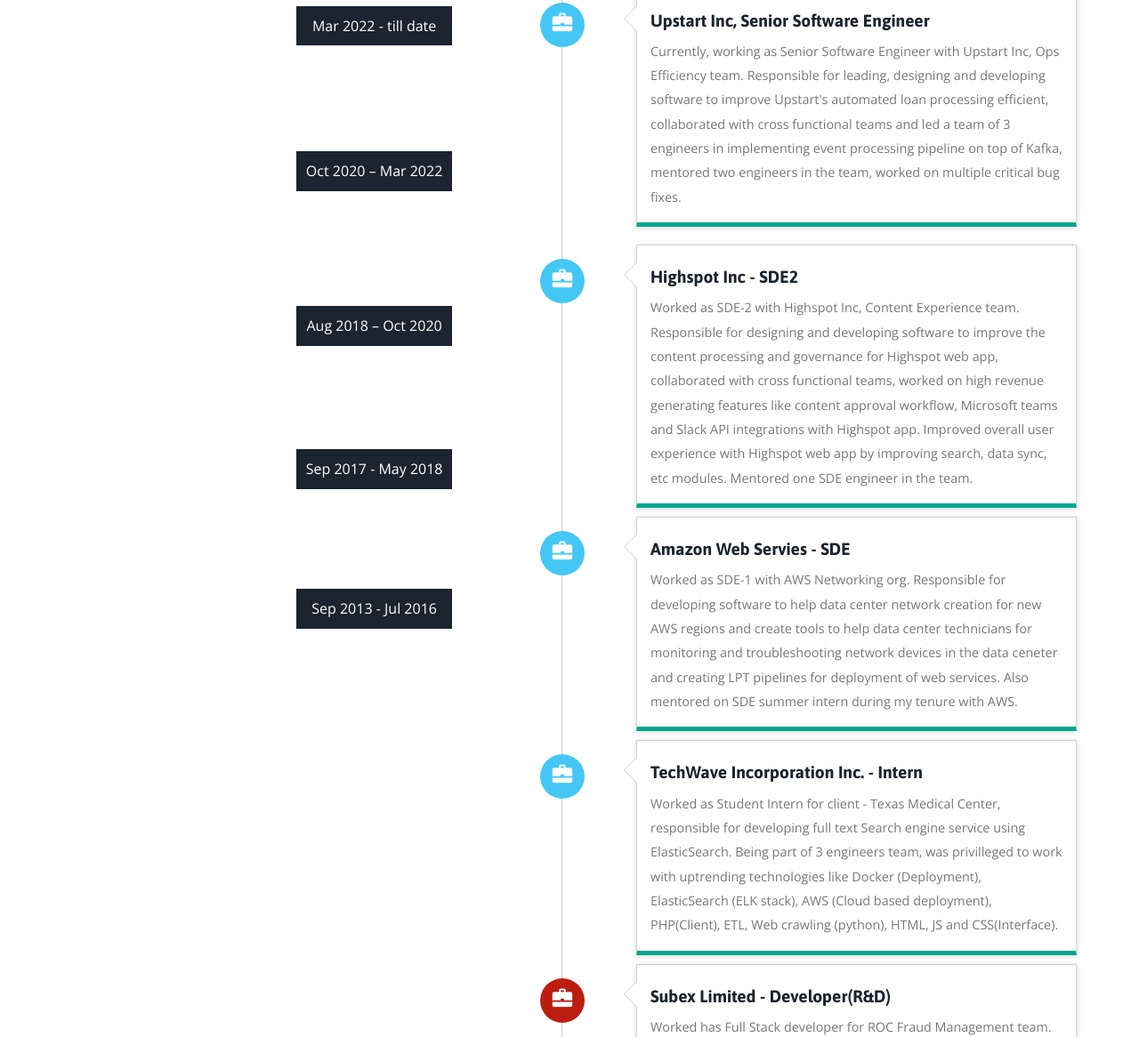
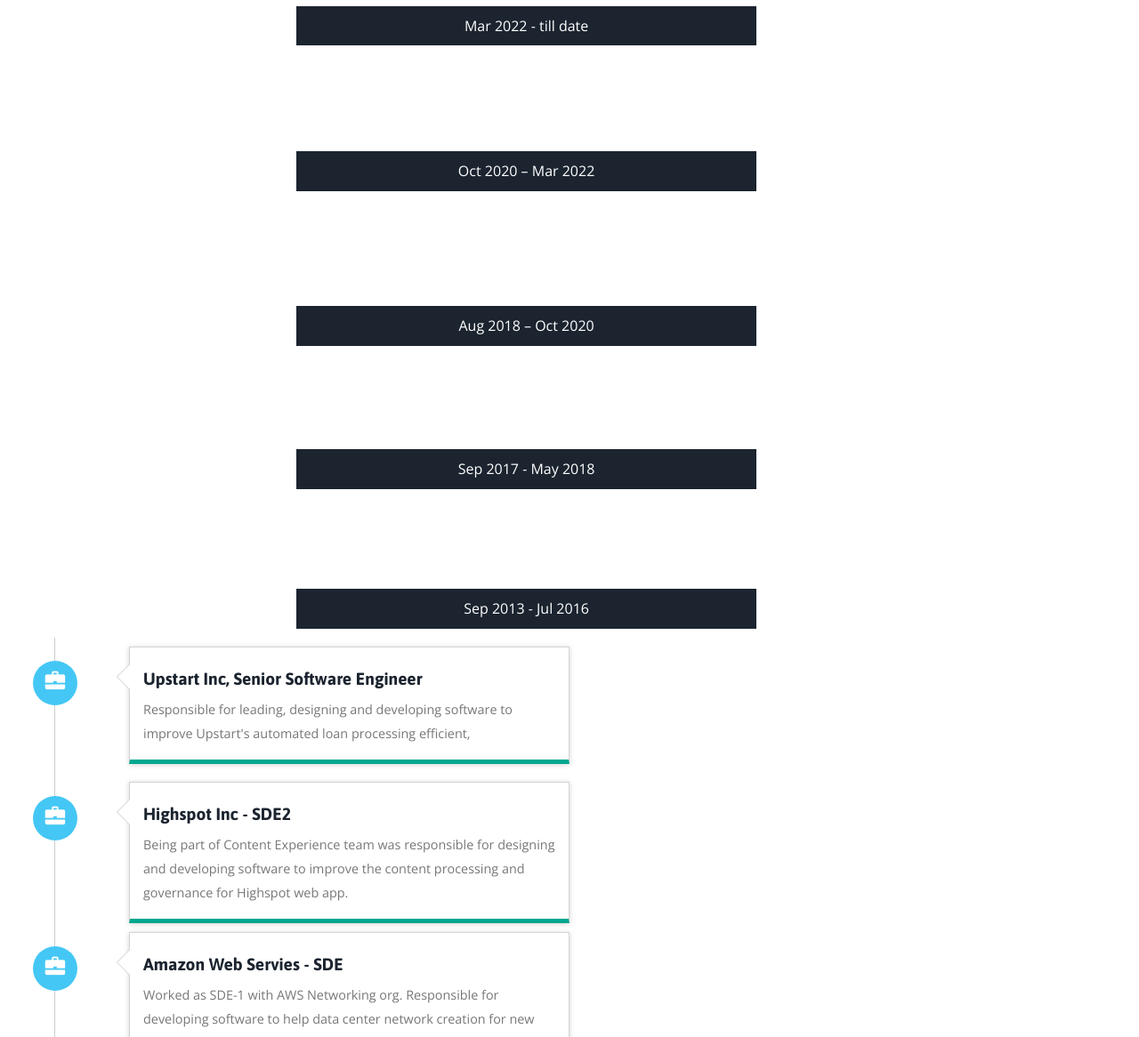
Before and after one commit to namruthabv/namruthabv.github.io, a plain HTML site: page index.html in a window 1280 px wide. Shown: the part 1634-2800 px from the top of the page at 89% size. Drawn offline with nearby package versions, Linux system fonts and the light colour scheme; files whose address does not match are found by name.

Commit message:
Update index.html
updating experience

```diff
--- a/index.html
+++ b/index.html
@@ -103,7 +103,7 @@
 						<li>
 							<ul class="address-text">
 								<li><b>E-MAIL </b></li>
-								<li><a href="mailto:namrathabv91@gmail.com">namrathabv91@gmail.com</a></li>
+								<li><a href="mailto:namruthabogimanev@gmail.com">namruthabogimanev@gmail.com</a></li>
 							</ul>
 						</li>
 						<li>
@@ -290,7 +290,7 @@
 						<span class="border one"></span>
 					</div>
 					<div class="time-main w3l-agile">
-							<div class="col-md-6 year-info">
+							<div class="col-md-12 year-info">
 							   <ul class="year">
 								   <li>Mar 2022 - till date</li>
 								   <li>Oct 2020 – Mar 2022</li>
@@ -308,8 +308,8 @@
 																	  <h4 class="timeline-title">Upstart Inc, Senior Software Engineer</h4>
 																	</div>
 																	<div class="timeline-body">
-																	  <p> Currently, working as Senior Software Engineer with Upstart Inc, Ops Efficiency team. Responsible for leading, designing and developing software to improve Upstart's automated loan processing efficient,
-																	   collaborated with cross functional teams and led a team of 3 engineers in implementing event processing pipeline on top of Kafka, mentored two engineers in the team, worked on multiple critical bug fixes.
+																	  <p> Responsible for leading, designing and developing software to improve Upstart's automated loan processing efficient,
+
 																	  </p>
 																	</div>
 																  </div>
@@ -322,9 +322,8 @@
 																	  <h4 class="timeline-title">Highspot Inc - SDE2</h4>
 																	</div>
 																	<div class="timeline-body">
-																	  <p> Worked as SDE-2 with Highspot Inc, Content Experience team. Responsible for designing and developing software to improve the content processing and governance for Highspot web app, collaborated with
-																	  cross functional teams, worked on high revenue generating features like content approval workflow, Microsoft teams and Slack API integrations with Highspot app. Improved overall user experience with Highspot
-																	  web app by improving search, data sync, etc modules. Mentored one SDE engineer in the team.
+																	  <p>Being part of Content Experience team was responsible for designing and developing software to improve the content processing and governance for Highspot web app.
+
 																	  </p>
 																	</div>
 																  </div>
@@ -336,8 +335,8 @@
 																	  <h4 class="timeline-title">Amazon Web Servies - SDE</h4>
 																	</div>
 																	<div class="timeline-body">
-																	  <p> Worked as SDE-1 with AWS Networking org. Responsible for developing software to help data center network creation for new AWS regions and create tools to help data center technicians
-																	  for monitoring and troubleshooting network devices in the data ceneter and creating LPT pipelines for deployment of web services. Also mentored on SDE summer intern during my tenure with AWS.
+																	  <p> Worked as SDE-1 with AWS Networking org. Responsible for developing software to help data center network creation for new AWS regions and create tools to help data center technicians.
+
 																	  </p>
 																	</div>
 																  </div>
@@ -363,8 +362,7 @@
 																	  <h4 class="timeline-title">Subex Limited - Developer(R&D)</h4>
 																	</div>
 																	<div class="timeline-body">
-																	  <p> Worked has Full Stack developer for ROC Fraud Management team. Initailly gained experience with Agile developement methodology, usage of Repository,
-																		acquaintance of ruby on rails framework, CentOS platform. Later on, was expertized with new module developement from design to deployment. Worked with Big Data technology for handling huge amount of CDR and subscriber's data.
+																	  <p> Worked has Full Stack developer for ROC Fraud Management team. Worked with Big Data technology for handling huge amount of CDR and subscriber's data.
 																		Also Experienced in : JAVA, Angular JS, Node JS, Big Data technologies (Health Monitoring tool), Docker, SQL Database, Jasper Report (Internationalization).
 																	  </p>
 																	</div>
```
